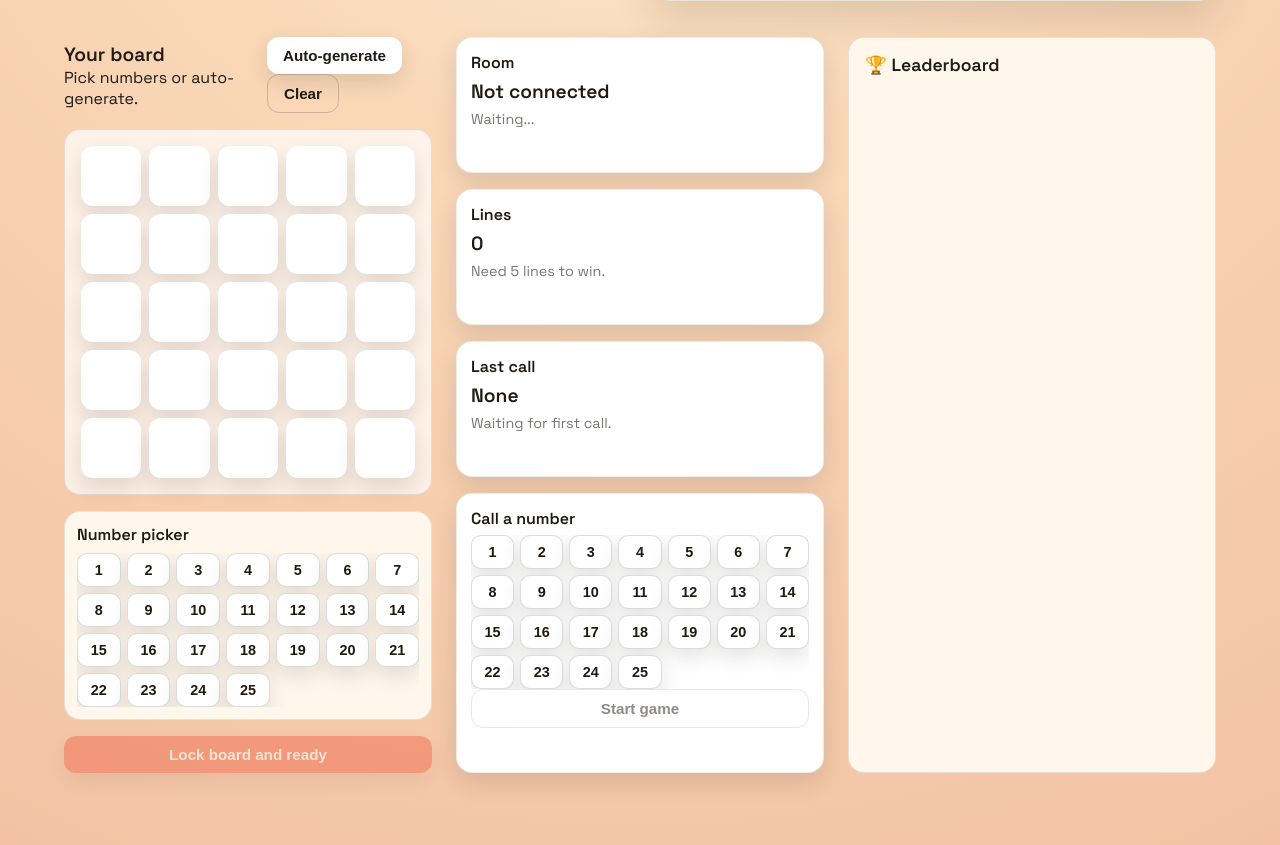
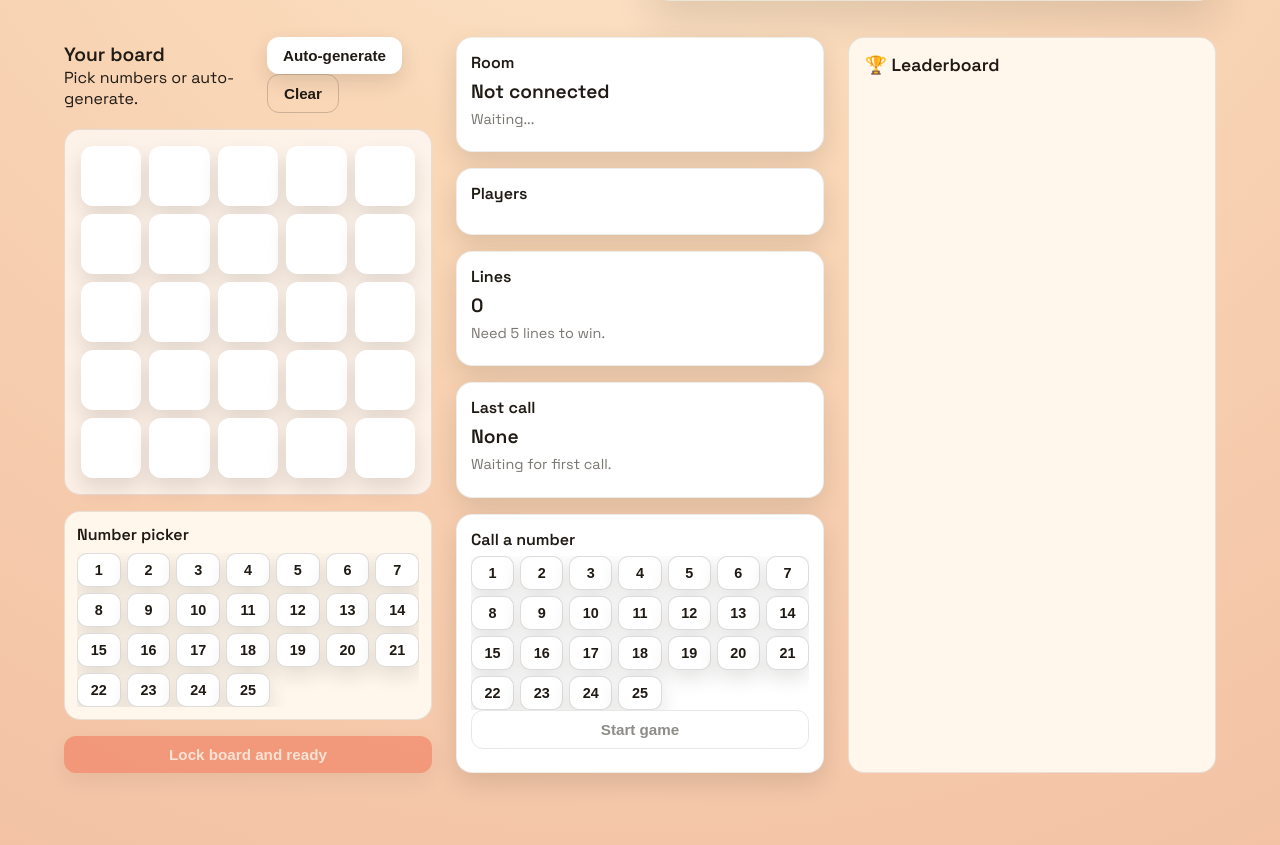
Before and after one commit to raman-bharati/bingo, a CodeIgniter 4 app: the page made by app/Views/bingo.php in a window 1280 px wide. Shown: the part 401-1246 px from the top of the page. Run offline with PHP 8.4 and a stand-in for CodeIgniter, Linux system fonts and the light colour scheme; the template is opened without the code that fills it, so the values that code supplies are empty; some libraries are stand-ins or nearby versions.

Commit message:
changes to player tracker

```diff
--- a/app/Views/bingo.php
+++ b/app/Views/bingo.php
@@ -73,6 +73,10 @@
           <div class="status-meta" id="turnStatus">Waiting...</div>
         </div>
         <div class="status-card">
+          <div class="status-title">Players</div>
+          <div id="playerList" class="players"></div>
+        </div>
+        <div class="status-card">
           <div class="status-title">Lines</div>
           <div id="linesStatus" class="status-value">0</div>
           <div id="lineLetters" class="status-meta">Need 5 lines to win.</div>
```
